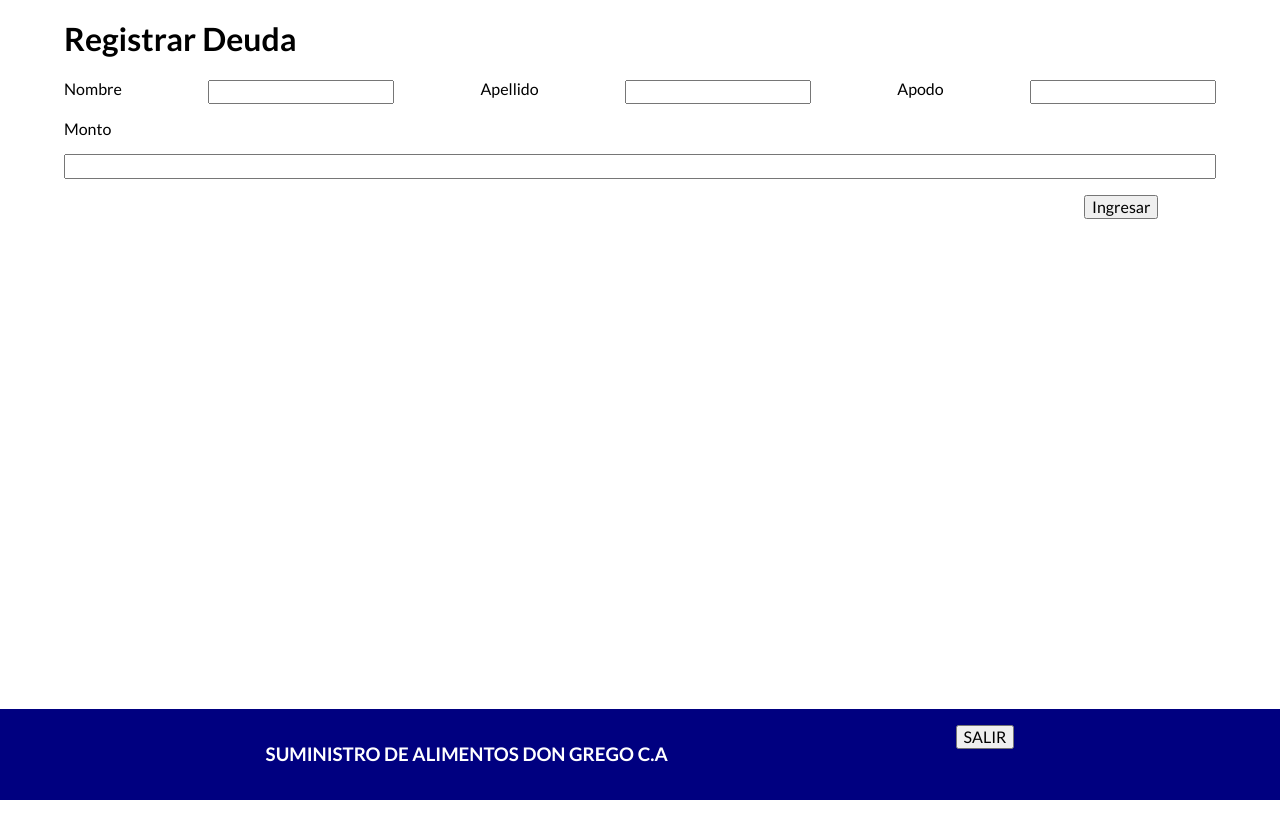
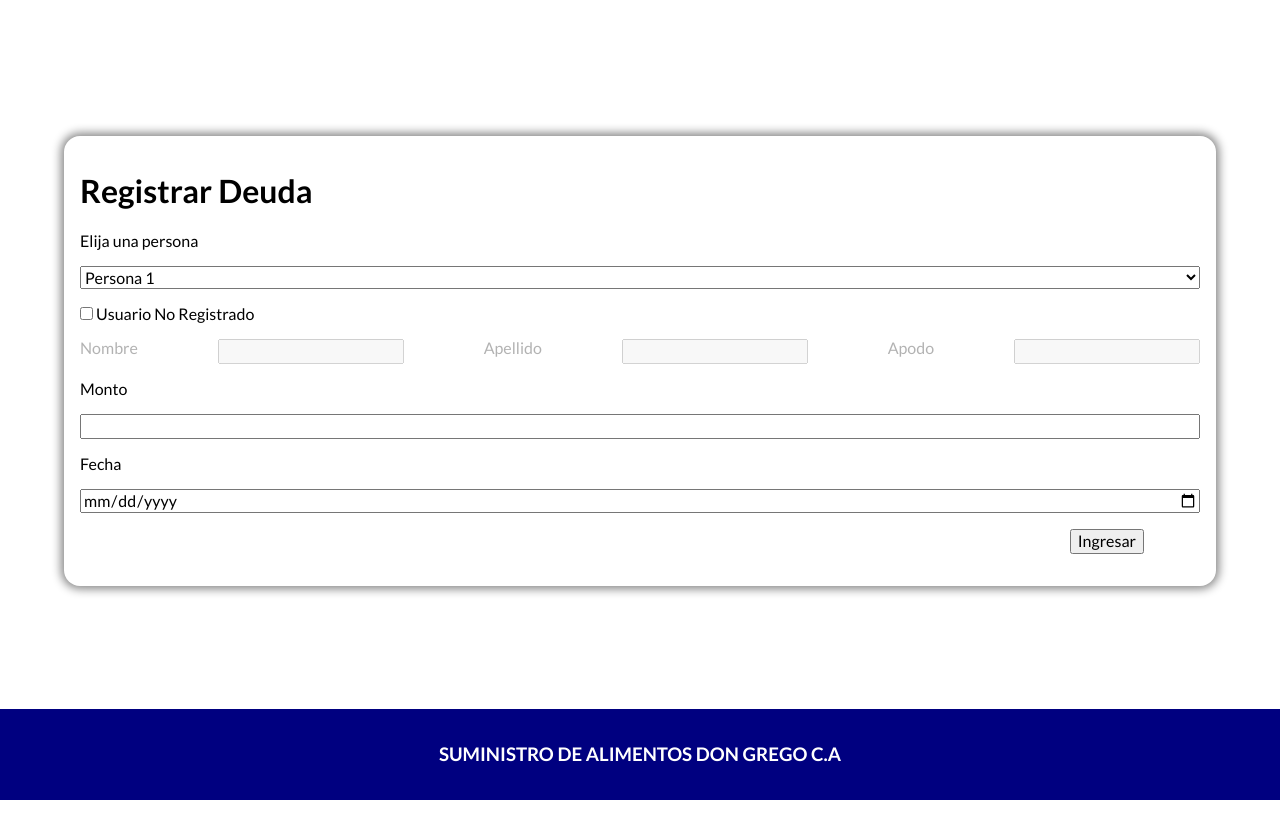
Before and after one commit to oloco2792/sgdf, a PHP site: template vistas/deuda_new.php in a window 1280 px wide. After the commit the page ends 800 px from the top, so only its background shows below. Run offline with PHP 8.4, Linux system fonts and the light colour scheme; the template is opened without the code that fills it, so the values that code supplies are empty.

Commit message:
aun faltaaaaaaaaaaa

```diff
--- a/css/styles.css
+++ b/css/styles.css
@@ -48,10 +48,20 @@ h4{
 	font-size: 1.5rem;
 }**/
 
-/**Utilidades**/
+/**==UTILIDADES==**/
 
-.display-flex{
-	display: flex;
+
+
+.posicion-relativa{
+	position: relative;
+}
+
+.centrar-vertical{
+	position: absolute;
+    top: 17vh;
+    bottom: 17vh;
+    left: 0;
+    right: 0;
 }
 
 .contenedor{
@@ -96,7 +106,16 @@ h4{
 	width: 95%;
 }
 
-/**==Navegacion==**/
+/**==EVENTOS==**/
+
+.label--off {
+  color: gray;
+  opacity: 0.6;
+  cursor: not-allowed;
+  pointer-events: none;
+}
+
+/**==NAVEGACION==**/
 
 .contenedor--bg{
 	background-color: var(--amarilloPastel);
@@ -230,11 +249,11 @@ h4{
 
 /**==FOOTER==**/
 
-.footer__div{
+/**.footer__div{
 	width: 60%;
 	display: flex;
 	justify-content: space-between;
-}
+}**/
 
 .footer{
 	display: flex;
--- a/include/footer.php
+++ b/include/footer.php
@@ -1,6 +1,3 @@
 <footer class="footer">
-    <div class="footer__div">
         <h3 class="footer__titulo">SUMINISTRO DE ALIMENTOS DON GREGO C.A</h3>
-        <a href="index.php?vistas=logout"><button class="footer__boton">SALIR</button></a>
-    </div>
 </footer>
--- a/include/navbar.php
+++ b/include/navbar.php
@@ -3,6 +3,6 @@
         <a class="navegacion__opcion" href="index.php?vistas=deuda_new">Registrar Deuda</a>
         <a class="navegacion__opcion" href="index.php?vistas=factura_new">Registrar Factura</a>
         <a class="navegacion__opcion" href="index.php?vistas=ver_registros">Ver Registros</a>
-        <a class="navegacion__opcion" href="#">Salir</a>
+        <a class="navegacion__opcion" href="index.php?vistas=logout">Salir</a>
     </nav>
 </div>
--- a/php/iniciar_sesion.php
+++ b/php/iniciar_sesion.php
@@ -34,12 +34,11 @@ if($check_user -> rowCount() == 1 && $check_pass -> rowCount() == 1){
     $check_pass = $check_pass->fetch();
 
     if($check_user['user'] == $user && $check_pass['pass'] == $pass){
-        //$_SESSION['id'] = $check_user['id'];
         $_SESSION['user'] = $check_user['user'];
         $_SESSION['pass'] = $check_pass['pass'];
 
         if(headers_sent()){
-            echo "<script window.location.href='index.php?vista=home';></script>";
+            echo "<script window.location.href='index.php?vistas=home';></script>";
         }else{
             header("Location: index.php?vistas=home");
     }}
--- a/vistas/deuda_new.php
+++ b/vistas/deuda_new.php
@@ -1,34 +1,34 @@
-<main class="contenedor">
-
+<div class="posicion-relativa centrar-vertical">
+<main class="contenedor caja">
     <h1>Registrar Deuda</h1>
     <div class="form-rest"></div>
     <form class="registro FormularioAjax" method="POST" action="./php/registrar_deuda.php" autocomplete="off">
-        <!--label>Elija una persona</label>
-        <select name="personas">
+        <label>Elija una persona</label>
+        <select onchange="disableCampos(this)" name="personas" class="datos">
             <option value="persona">Persona 1</option>
         </select>
 
         <div>
-            <input class="" type="checkbox" name="nuevo">
+            <input class="" onchange="enableCampos(this)" type="checkbox" name="nuevo">
             <label class="" for="nuevo">Usuario No Registrado</label>
-        </div-->
+        </div>
 
         <div class="registro__nuevo">
-            <label class="" for="nombre">Nombre</label>
-            <input class="" type="text" name="nombre" pattern="[a-zA-Z]{4, 20}" maxlength="20" required>
+            <label class="datosNombres label--off" for="nombre">Nombre</label>
+            <input class="activarInput" type="text" name="nombre" pattern="[a-zA-Z]{4, 20}" maxlength="20" required disabled>
 
-            <label class="" for="apellido">Apellido</label>
-            <input class="" type="text" name="apellido" pattern="[a-zA-Z]{4, 20}" maxlength="20" required>
+            <label class="datosNombres label--off" for="apellido">Apellido</label>
+            <input class="activarInput" type="text" name="apellido" pattern="[a-zA-Z]{4, 20}" maxlength="20" required disabled>
 
-            <label class="" for="apodo">Apodo</label>
-            <input class="" type="text" name="apodo" pattern="[a-zA-Z]{4, 20}" maxlength="20">
+            <label class="datosNombres label--off" for="apodo">Apodo</label>
+            <input class="activarInput" type="text" name="apodo" pattern="[a-zA-Z]{4, 20}" maxlength="20" disabled>
         </div>
 
         <label class="" for="monto">Monto</label>
         <input class="" type="number" name="monto" pattern="[0-9]{1, 20}" maxlength="20" required>
 
-        <!--label class="" for="fecha">Fecha</label>
-        <input class="" type="date" name="fecha" pattern="[0-9]{1, 20}" maxlength="20" required-->
+        <label class="" for="fecha">Fecha</label>
+        <input class="" type="date" name="fecha" pattern="[0-9]{1, 20}" maxlength="20" required>
 
     <div class="boton-derecha">
         <input class="" type="submit" value="Ingresar">
@@ -36,3 +36,4 @@
     </form>
 
 </main>
+</div>
--- a/vistas/factura_new.php
+++ b/vistas/factura_new.php
@@ -1,7 +1,5 @@
 <main class="contenedor">
-
     <div class="form-rest"></div>
-
     <h1>Registrar Factura</h1>
     <form class="registro form-rest" method="POST" action="">
         <label>Elija una nombre</label>
--- a/vistas/logout.php
+++ b/vistas/logout.php
@@ -2,7 +2,7 @@
     session_destroy();
 
     if(headers_sent()){
-            echo "<script window.location.href='index.php?vista=login';></script>";
+            echo "<script window.location.href='index.php?vistas=login';></script>";
         }else{
             header("Location: index.php?vistas=login");
     }
```
Also changed, not shown: index.php (+8 -1 lines), js/dom.js (added, +30 -0 lines), php/registrar_deuda.php (+15 -4 lines).
